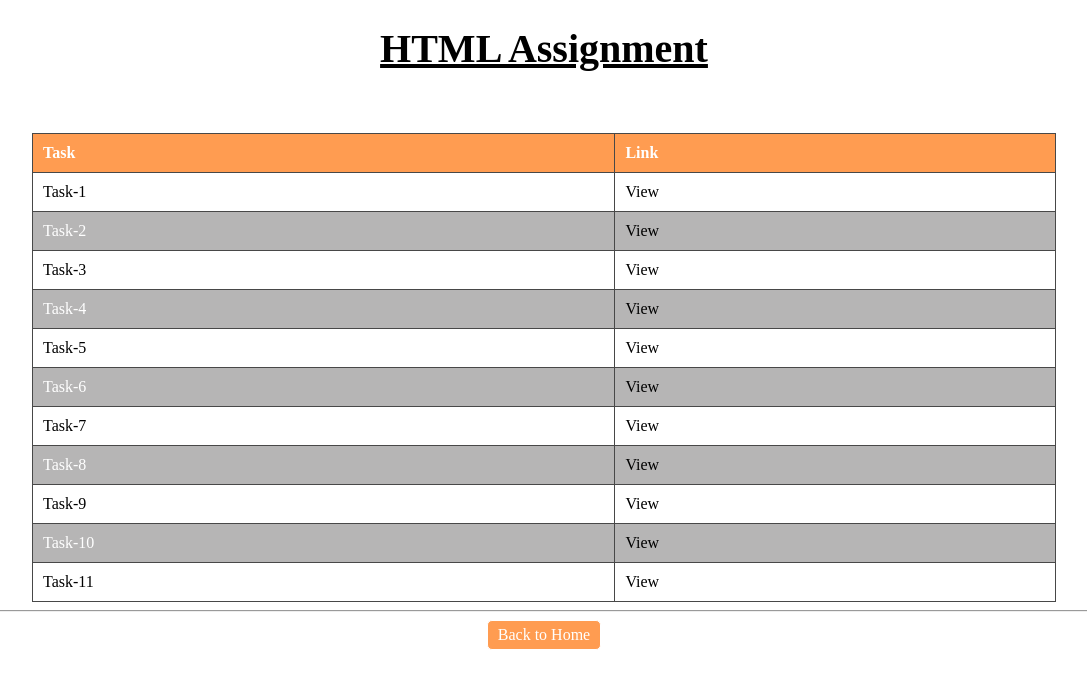
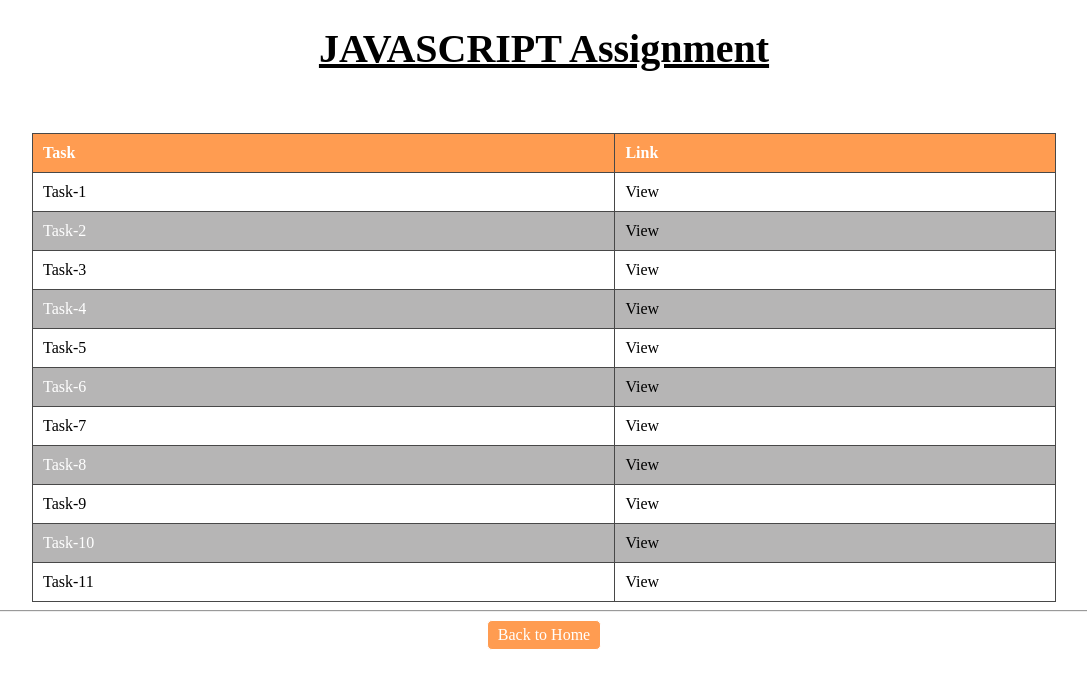
Before and after one commit to Leave-it-blank/MERN-STACK-ETHANUS-PROJECT, a plain HTML site: page Javascript_Tasks/index.html in a window 1280 px wide. Shown: the whole page, without its empty margins (96-1183 px from the left). Drawn offline with Linux system fonts and the light colour scheme; a web font is replaced by a local one.

Commit message:
fixed JS TITLE

```diff
--- a/Javascript_Tasks/index.html
+++ b/Javascript_Tasks/index.html
@@ -13,7 +13,7 @@
 
 </head>
 <body>
-    <div id="heading">HTML Assignment</div>
+    <div id="heading">JAVASCRIPT Assignment</div>
     <br><br>
     <table>
         <tr>
```
